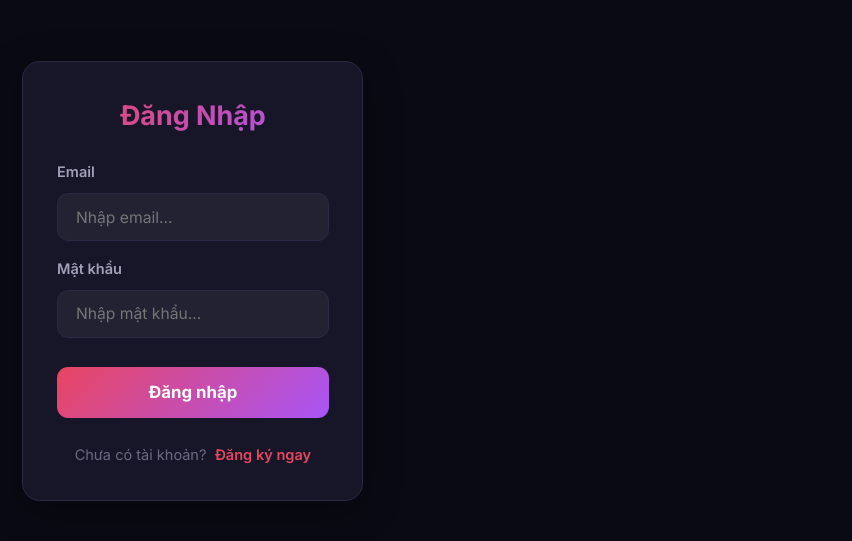
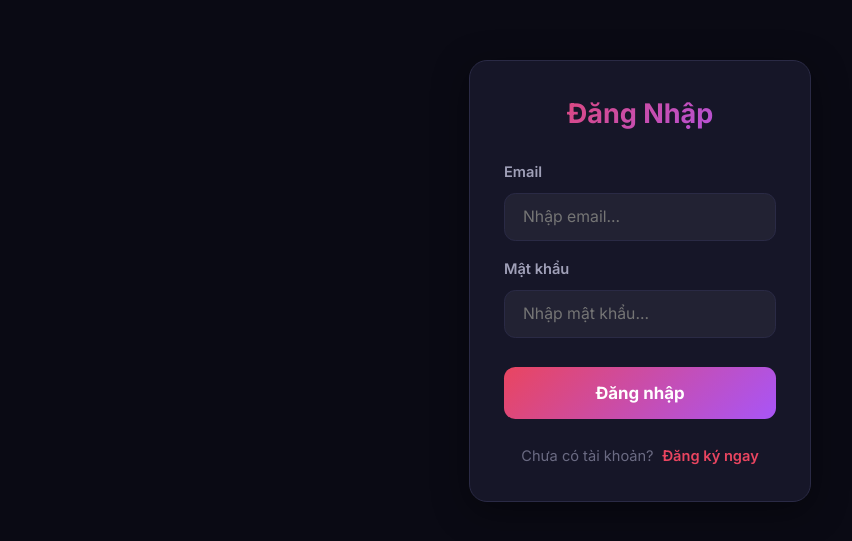
Before and after one commit to devcuongbui/ticket-price-checker-webapp, a React (Vite) app in the folder frontend/: page /login in a window 1280 px wide. Shown: the part 119-660 px from the top of the page, without its empty margins (0-852 px from the left). Built offline with nearby package versions, Linux system fonts and the light colour scheme; no server answers.

Commit message:
fix(css): add width 100%

```diff
--- a/frontend/src/App.css
+++ b/frontend/src/App.css
@@ -43,6 +43,7 @@ body {
   display: flex;
   justify-content: center;
   min-height: 100vh;
+  width: 100%;
 }
 
 /* ========================================
--- a/frontend/src/index.css
+++ b/frontend/src/index.css
@@ -1,7 +1,6 @@
 :root {
-  /* Dynamic font-size for rem scaling based on 375px baseline */
-  /* 16px / 375px = 4.266667vw */
-  font-size: 4.26667vw;
+  /* Fluid font-size: scales with viewport, min 14px, max 18px */
+  font-size: clamp(14px, 4.26667vw, 18px);
 
   font-family: system-ui, Avenir, Helvetica, Arial, sans-serif;
   line-height: 1.5;
@@ -17,12 +16,6 @@
   -moz-osx-font-smoothing: grayscale;
 }
 
-@media (min-width: 420px) {
-  :root {
-    /* Cap the root font-size at 420px screen width (420 * 4.26667% = ~17.92px) */
-    font-size: 17.92px;
-  }
-}
 
 a {
   font-weight: 500;
```
